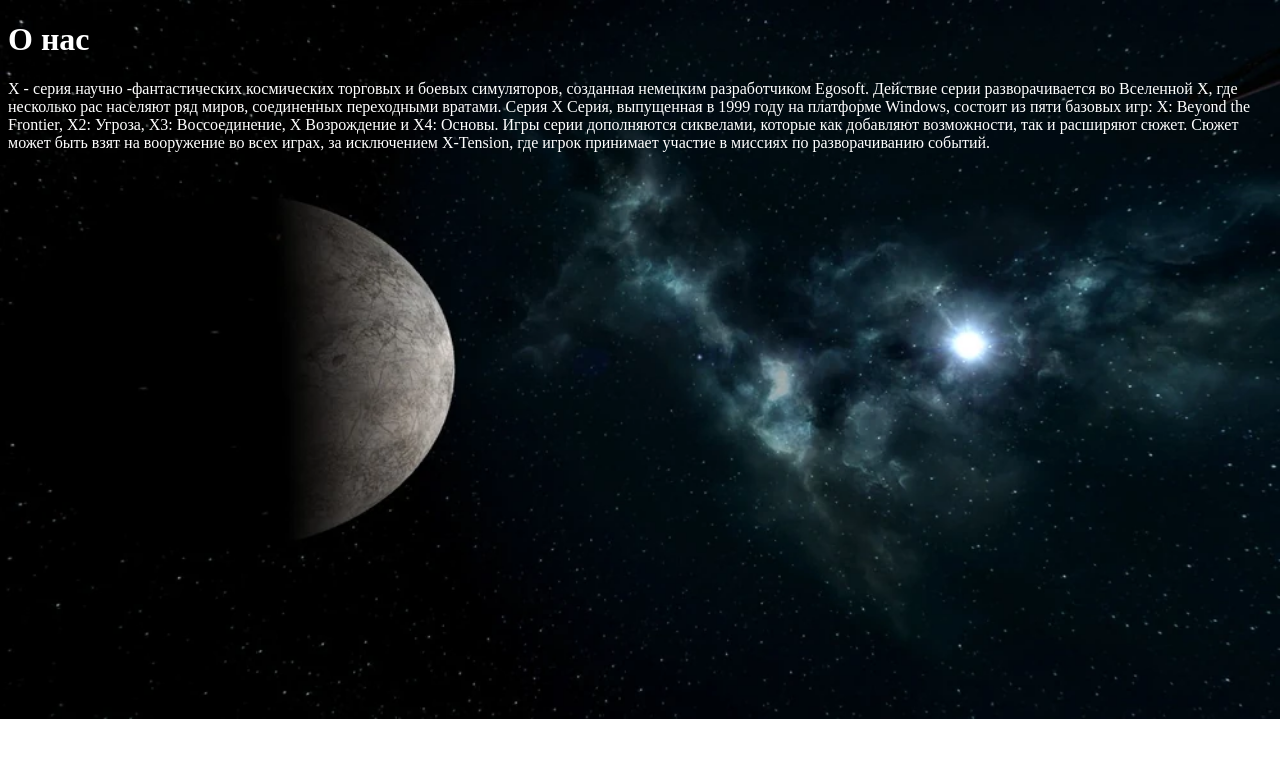
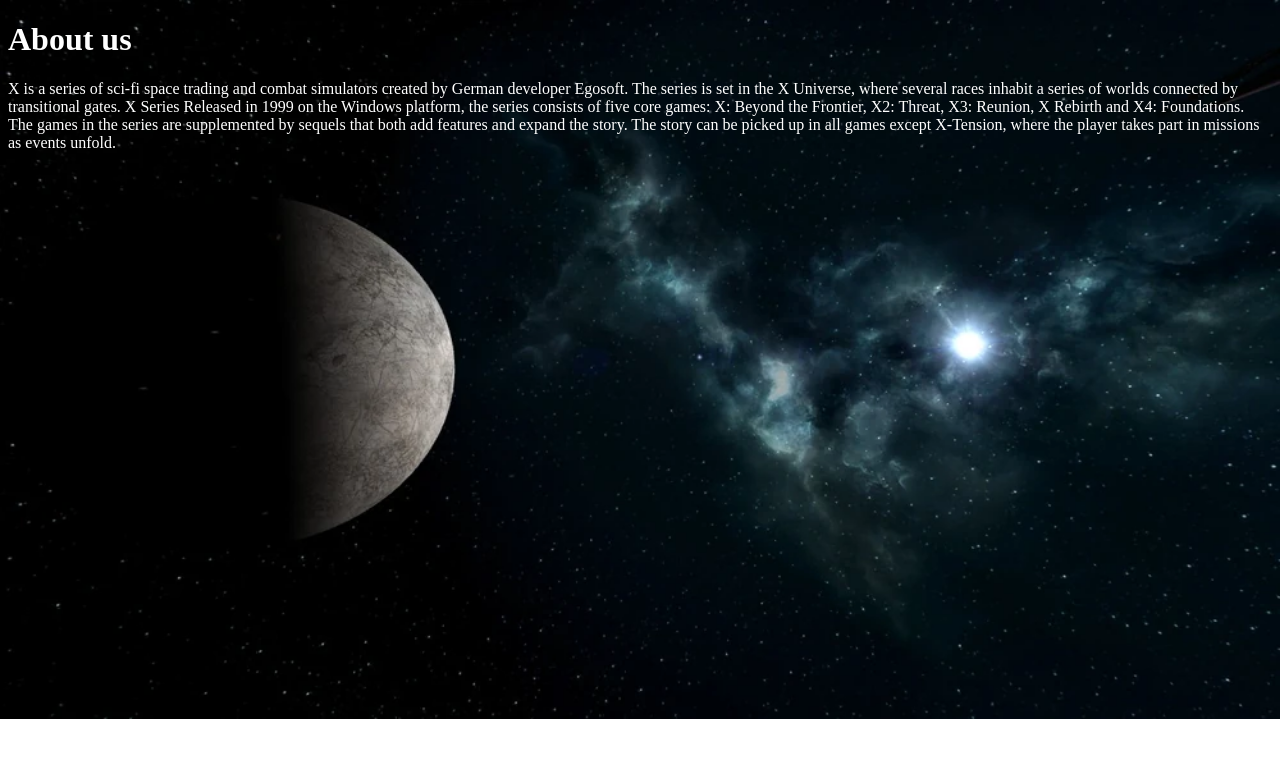
Before and after one commit to 0End-Of-Light0/private_site_for_IT_university, a plain HTML site: page about.html in a window 1280 px wide. Drawn offline with Linux system fonts and the light colour scheme.

Commit message:
Update about.html

```diff
--- a/about.html
+++ b/about.html
@@ -6,11 +6,10 @@
   <link rel="stylesheet" href="css/styles.css">
 </head>
 <body>
-    <h1>О нас</h1>
-    <p style="color: white;">X - серия научно -фантастических космических торговых и боевых симуляторов, созданная немецким разработчиком Egosoft. Действие серии разворачивается во Вселенной X, где несколько рас населяют ряд миров, соединенных переходными вратами.
+    <h1>About us</h1>
+    <p style="color: white;">X is a series of sci-fi space trading and combat simulators created by German developer Egosoft. The series is set in the X Universe, where several races inhabit a series of worlds connected by transitional gates.
 
-        Серия X
-        Серия, выпущенная в 1999 году на платформе Windows, состоит из пяти базовых игр: X: Beyond the Frontier, X2: Угроза, X3: Воссоединение, X Возрождение и X4: Основы. Игры серии дополняются сиквелами, которые как добавляют возможности, так и расширяют сюжет. Сюжет может быть взят на вооружение во всех играх, за исключением X-Tension, где игрок принимает участие в миссиях по разворачиванию событий.
-
+ X Series
+ Released in 1999 on the Windows platform, the series consists of five core games: X: Beyond the Frontier, X2: Threat, X3: Reunion, X Rebirth and X4: Foundations. The games in the series are supplemented by sequels that both add features and expand the story. The story can be picked up in all games except X-Tension, where the player takes part in missions as events unfold.
         </p>
 </body>
```
